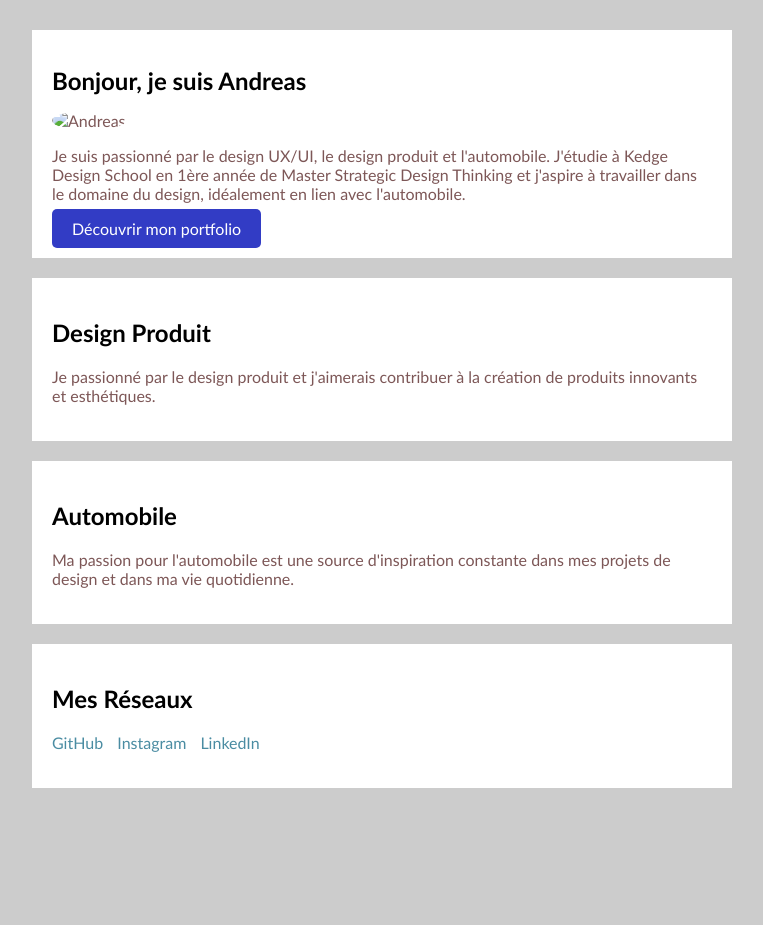
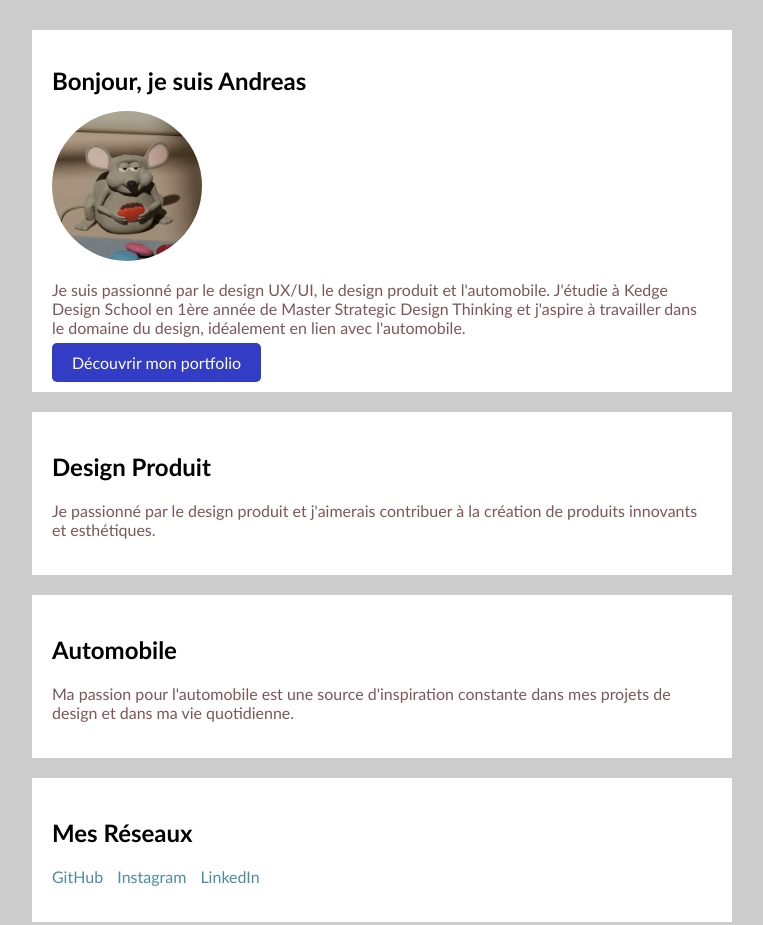
Before and after one commit to andreaszk/Profile-page, a plain HTML site: page index.html in a window 1280 px wide. Shown: the whole page, without its empty margins (258-1021 px from the left). Before the commit the page ends 818 px from the top, so only its background shows below. Drawn offline with Linux system fonts and the light colour scheme.

Commit message:
Update index.html

```diff
--- a/index.html
+++ b/index.html
@@ -10,7 +10,7 @@
     <div class="container">
       <div class="card-white" id="introduction">
         <h1>Bonjour, je suis Andreas</h1>
-        <img src="../images/IMG_20230226_203649.jpg" width="150px" alt="Andreas" class="img-circle">
+        <img src="IMG_20230226_203649.jpg" width="150px" alt="Andreas" class="img-circle">
         <p>
           Je suis passionné par le design UX/UI, le design produit et l'automobile. J'étudie à Kedge Design School en 1ère année de Master Strategic Design Thinking et j'aspire à travailler dans le domaine du design, idéalement en lien avec l'automobile.
         </p>
```
